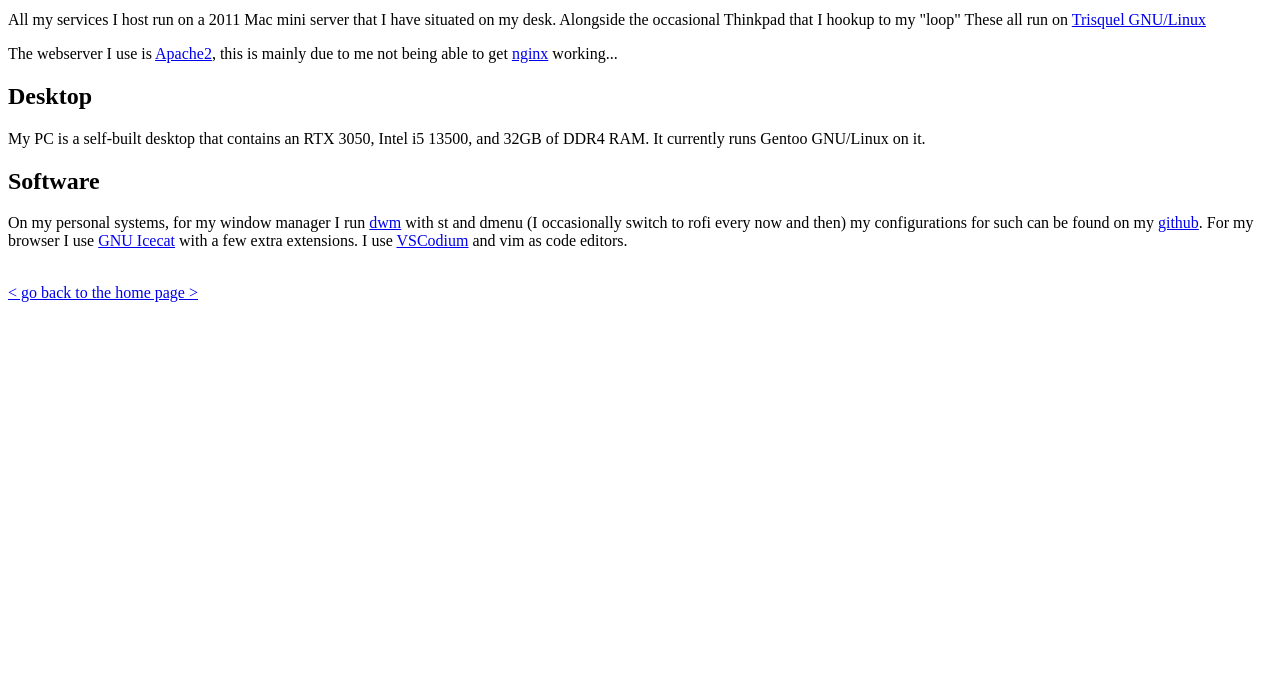
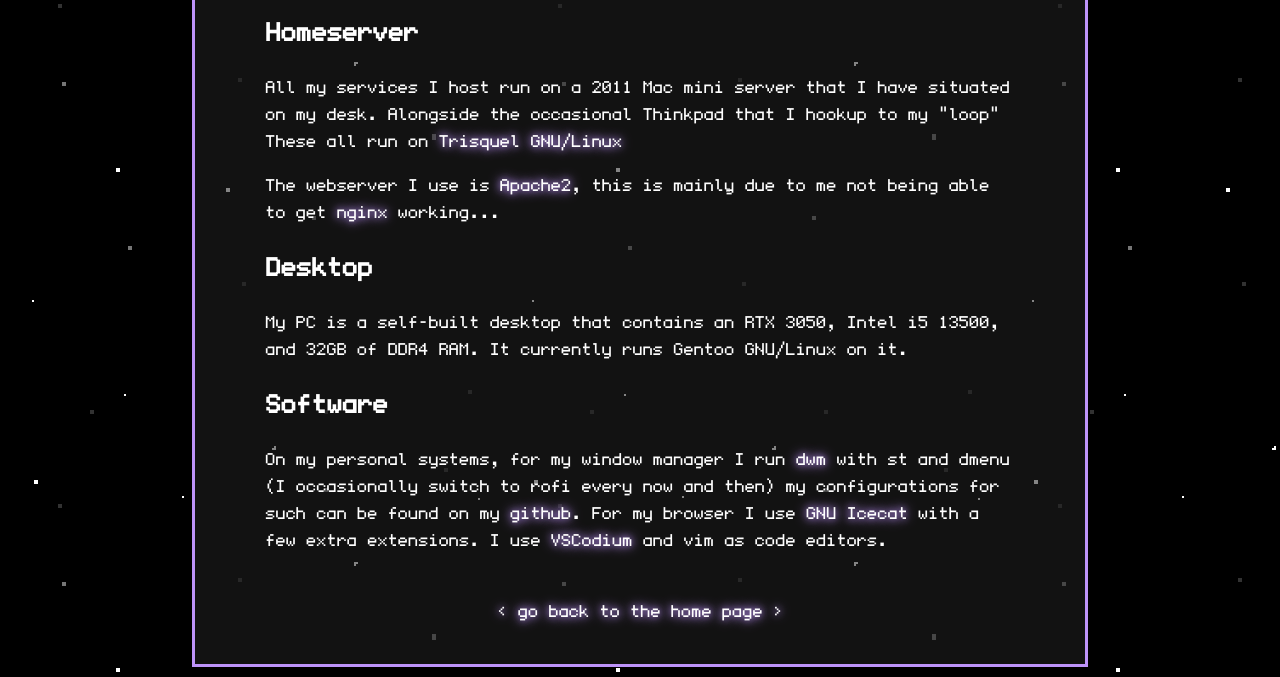
Before and after one commit to jraffstar/website, a plain HTML site: page setup.html in a window 1280 px wide. Shown: the part 142-819 px from the top of the page. Drawn offline with Linux system fonts and the light colour scheme; files whose address does not match are found by name.

Commit message:
readd speech mark

```diff
--- a/setup.html
+++ b/setup.html
@@ -7,7 +7,7 @@
 
     <link rel="icon" type="image/x-icon" href="https://raw.githubusercontent.com/jraffstar/jenny.bike/refs/heads/main/favicon.ico">
 
-    <link rel="stylesheet" type="text/css" href="css/style.css?v=3.0 />
+    <link rel="stylesheet" type="text/css" href="css/style.css?v=3.0"/>
     <title>Setup :3</title>
 
 
```
